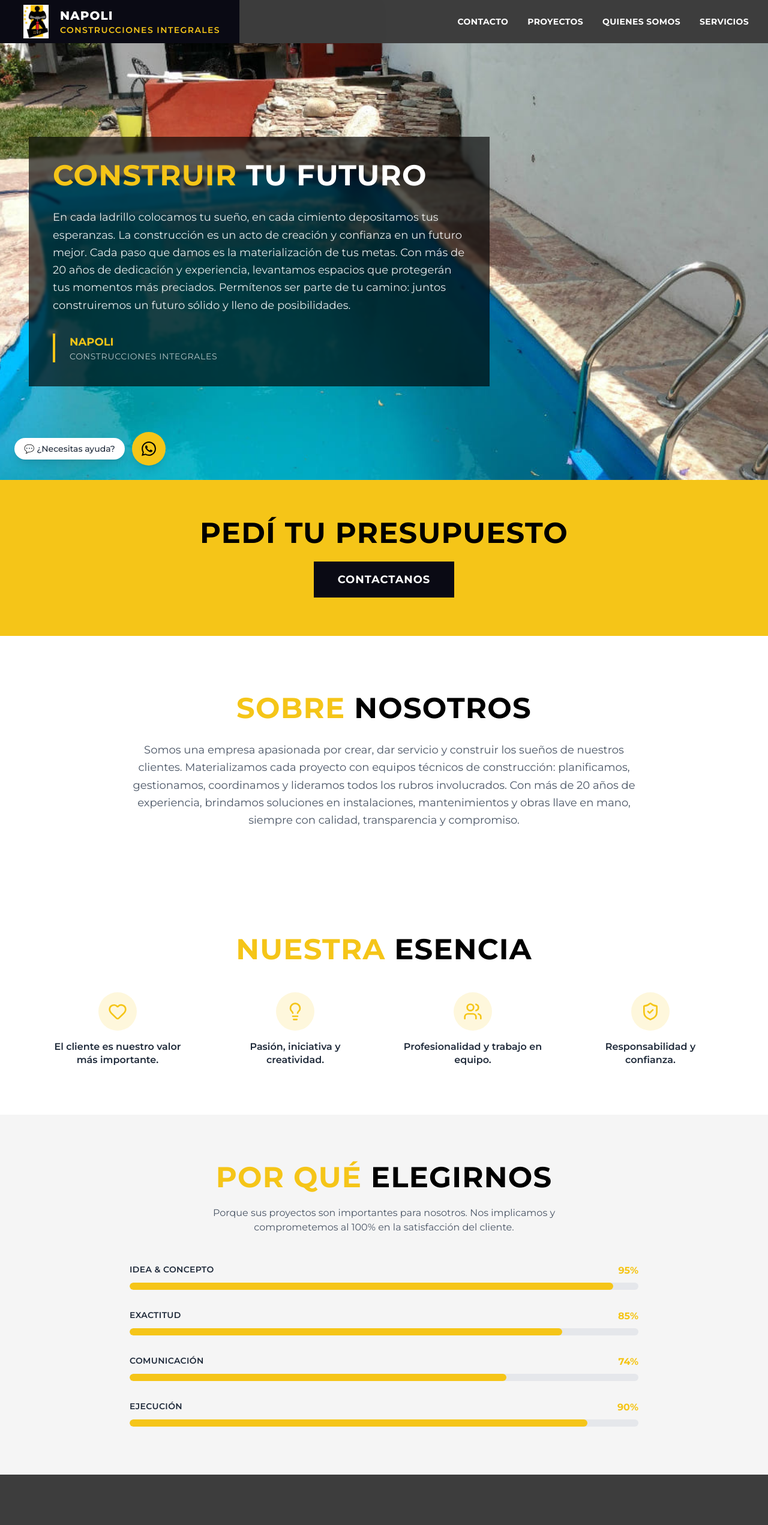
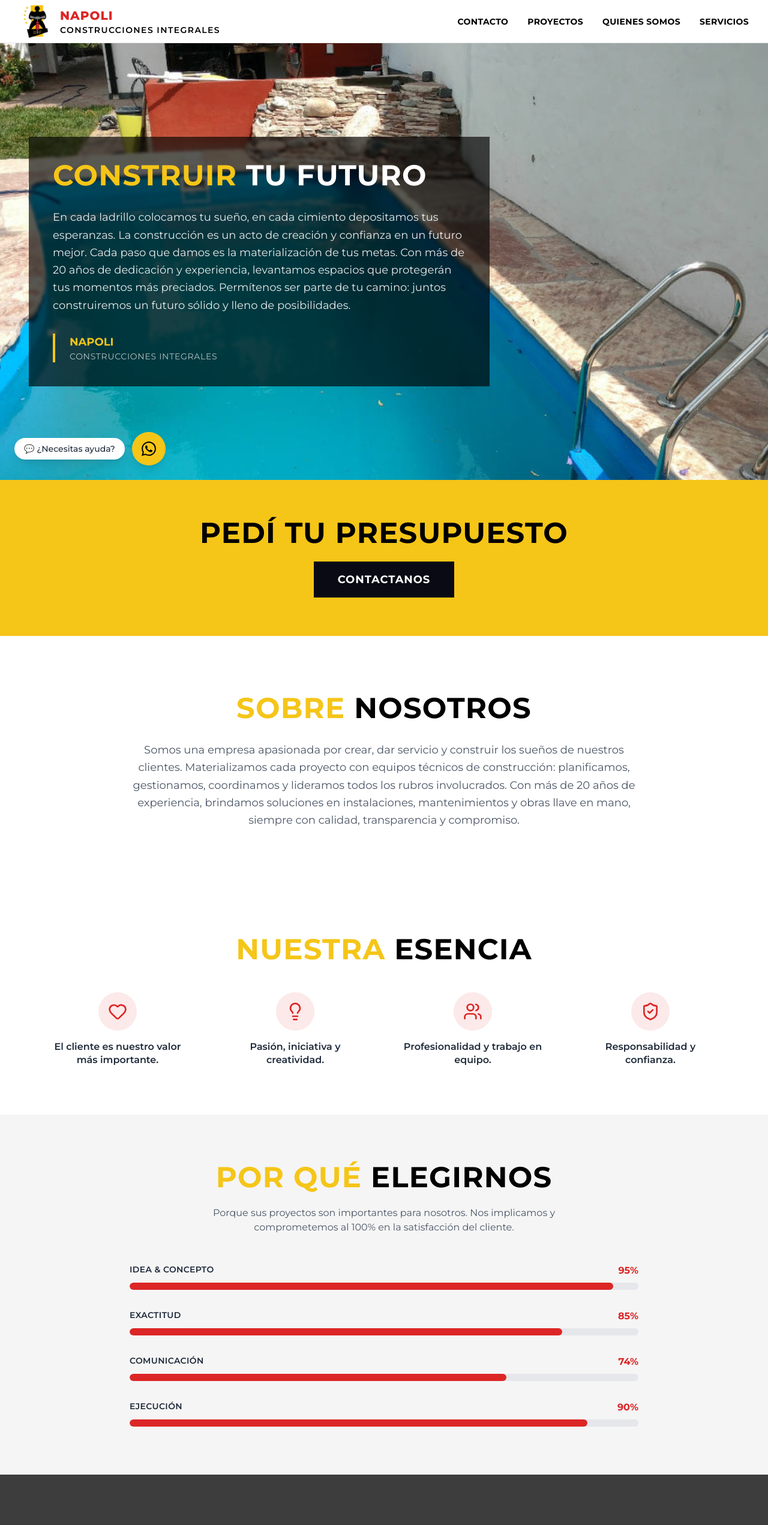
Before and after one commit to MicaelaDZ/napoli-construcciones, a Next.js app: page / in a window 1280 px wide. Shown: the top 2542 px of the page at 60% size. Built offline with nearby package versions, Linux system fonts and the light colour scheme.

Commit message:
navbar + email + logo

```diff
--- a/app/globals.css
+++ b/app/globals.css
@@ -8,6 +8,8 @@
   --color-foreground: var(--foreground);
   --color-brand: var(--brand);
   --color-brand-hover: var(--brand-hover);
+  --color-brand-red: var(--brand-red);
+  --color-brand-red-hover: var(--brand-red-hover);
   --color-surface-dark: var(--surface-dark);
   --color-surface-darker: var(--surface-darker);
   --color-surface-muted: var(--surface-muted);
@@ -52,6 +54,8 @@
   --radius: 0.375rem;
   --brand: #f5c518;
   --brand-hover: #d4a80f;
+  --brand-red: #dc2626;
+  --brand-red-hover: #b91c1c;
   --surface-dark: #3d3d3d;
   --surface-darker: #0a0a14;
   --surface-muted: #f5f5f5;
--- a/components/clients-section.tsx
+++ b/components/clients-section.tsx
@@ -1,5 +1,6 @@
 "use client";
 import React, { useEffect, useRef } from "react";
+import { SectionTitle } from "@/components/section-title";
 
 const exampleClients = [
   { name: "Rock&Fellers", logo: "/images/locales/rock&fellers.jpg" },
@@ -38,7 +39,7 @@ export function ClientsSection() {
   return (
     <section className="py-16 bg-white">
       <div className="container mx-auto px-4 max-w-6xl">
-        <h2 className="text-4xl font-bold text-center mb-8">Nuestros clientes</h2>
+        <SectionTitle highlight="Nuestros" rest="clientes" className="text-black mb-8 text-center" />
         <div ref={scrollRef} className="overflow-x-auto scrollbar-hide">
           <div
             className="flex gap-8 py-4 min-w-full scrollbar-hide"
--- a/components/contact-section.tsx
+++ b/components/contact-section.tsx
@@ -51,7 +51,7 @@ export function ContactSection() {
         email: form.email,
         telefono: "",
         mensaje: form.mensaje,
-        to_email: "napolidaniel@hotmail.com",
+        to_email: "napoliconstrucciones@gmail.com",
       }
       await emailjs.send(serviceId, templateId, templateParams, userId)
       setSuccess(true)
@@ -88,11 +88,11 @@ export function ContactSection() {
                   Dirección de correo electrónico
                 </h4>
                 <a
-                  href="mailto:napolidaniel@hotmail.com"
+                  href="mailto:napoliconstrucciones@gmail.com"
                   className="flex items-center gap-3 text-lg font-bold text-black hover:text-brand transition-colors break-all"
                 >
                   <Mail className="w-5 h-5 text-brand shrink-0" />
-                  napolidaniel@hotmail.com
+                  napoliconstrucciones@gmail.com
                 </a>
               </div>
             </div>
--- a/components/essence-section.tsx
+++ b/components/essence-section.tsx
@@ -31,8 +31,8 @@ export function EssenceSection() {
         <div className="grid sm:grid-cols-2 lg:grid-cols-4 gap-8 max-w-6xl mx-auto">
           {values.map((item) => (
             <div key={item.title} className="text-center px-4">
-              <div className="inline-flex items-center justify-center w-16 h-16 rounded-full bg-brand/15 mb-4">
-                <item.icon className="w-8 h-8 text-brand" strokeWidth={2} />
+              <div className="inline-flex items-center justify-center w-16 h-16 rounded-full bg-brand-red/10 mb-4">
+                <item.icon className="w-8 h-8 text-brand-red" strokeWidth={2} />
               </div>
               <h3 className="text-sm md:text-base font-semibold text-gray-800 leading-snug">
                 {item.title}
--- a/components/footer.tsx
+++ b/components/footer.tsx
@@ -23,11 +23,11 @@ export function Footer() {
               </li>
               <li>
                 <a
-                  href="mailto:napolidaniel@hotmail.com"
+                  href="mailto:napoliconstrucciones@gmail.com"
                   className="flex items-center gap-2 text-white/80 hover:text-brand transition-colors break-all"
                 >
                   <Mail className="w-4 h-4 text-brand shrink-0" />
-                  napolidaniel@hotmail.com
+                  napoliconstrucciones@gmail.com
                 </a>
               </li>
             </ul>
@@ -85,11 +85,8 @@ export function Footer() {
           <p className="text-sm text-white/70">
             Copyright © {new Date().getFullYear()}
           </p>
-          <p className="text-sm text-white/70 mt-1">
-          <p className="text-xs mt-2 text-brand font-medium uppercase tracking-wider">
-          Napoli - Construcciones Integrales
-          </p>
-
+          <p className="text-sm text-brand font-medium uppercase tracking-wider mt-1">
+            Napoli - Construcciones Integrales
           </p>
           <p className="text-sm text-white/70 mt-1">
             Todos los derechos reservados.
--- a/components/header.tsx
+++ b/components/header.tsx
@@ -17,10 +17,10 @@ export function Header() {
 
   return (
     <header className="fixed top-0 left-0 right-0 z-50">
-      <div className="flex items-stretch min-h-[80px] md:min-h-[72px] bg-surface-dark/95 backdrop-blur-sm">
+      <div className="flex items-stretch min-h-[80px] md:min-h-[72px] bg-white border-b border-black/10">
         <Link
           href="/"
-          className="flex items-center gap-2 sm:gap-3 md:bg-surface-darker px-3 sm:px-5 md:px-8 shrink-0 min-w-0 flex-1 md:flex-initial"
+          className="flex items-center gap-2 sm:gap-3 px-3 sm:px-5 md:px-8 shrink-0 min-w-0 flex-1 md:flex-initial"
         >
           <div className="relative w-16 h-16 md:w-14 md:h-14 shrink-0">
             <Image
@@ -32,22 +32,22 @@ export function Header() {
             />
           </div>
           <div className="leading-tight min-w-0">
-            <span className="block text-white font-extrabold text-base sm:text-lg md:text-xl tracking-wider">
+            <span className="block text-brand-red font-extrabold text-base sm:text-lg md:text-xl tracking-wider">
               NAPOLI
             </span>
-            <span className="block text-brand font-semibold text-[10px] sm:text-xs md:text-sm tracking-widest uppercase">
+            <span className="block text-black font-semibold text-[10px] sm:text-xs md:text-sm tracking-widest uppercase">
               Construcciones Integrales
             </span>
           </div>
         </Link>
 
-        <div className="flex items-center justify-end shrink-0 px-3 sm:px-4 md:px-8 md:flex-1 md:bg-surface-dark/95">
+        <div className="flex items-center justify-end shrink-0 px-3 sm:px-4 md:px-8 md:flex-1">
           <nav className="hidden md:flex items-center gap-8">
             {navLinks.map((link) => (
               <Link
                 key={link.href}
                 href={link.href}
-                className="text-white font-bold text-sm uppercase tracking-wide hover:text-brand transition-colors"
+                className="text-black font-bold text-sm uppercase tracking-wide hover:text-brand transition-colors"
               >
                 {link.label}
               </Link>
@@ -56,7 +56,7 @@ export function Header() {
 
           <button
             type="button"
-            className="md:hidden text-white p-2"
+            className="md:hidden text-black p-2"
             onClick={() => setMenuOpen(!menuOpen)}
             aria-label={menuOpen ? "Cerrar menú" : "Abrir menú"}
           >
@@ -66,12 +66,12 @@ export function Header() {
       </div>
 
       {menuOpen && (
-        <nav className="md:hidden bg-surface-darker border-t border-white/10 py-4 px-6 flex flex-col gap-4">
+        <nav className="md:hidden bg-white border-t border-black/10 py-4 px-6 flex flex-col gap-4">
           {navLinks.map((link) => (
             <Link
               key={link.href}
               href={link.href}
-              className="text-white font-bold uppercase tracking-wide hover:text-brand transition-colors"
+              className="text-black font-bold uppercase tracking-wide hover:text-brand transition-colors"
               onClick={() => setMenuOpen(false)}
             >
               {link.label}
--- a/components/why-us-section.tsx
+++ b/components/why-us-section.tsx
@@ -26,11 +26,11 @@ export function WhyUsSection() {
                 <span className="font-semibold text-gray-800 uppercase text-sm tracking-wide">
                   {skill.label}
                 </span>
-                <span className="font-bold text-brand">{skill.value}%</span>
+                <span className="font-bold text-brand-red">{skill.value}%</span>
               </div>
               <div className="h-3 bg-gray-200 rounded-full overflow-hidden">
                 <div
-                  className="h-full bg-brand rounded-full transition-all duration-700"
+                  className="h-full bg-brand-red rounded-full transition-all duration-700"
                   style={{ width: `${skill.value}%` }}
                 />
               </div>
```
Also changed, not shown: public/images/logo.jpg.
